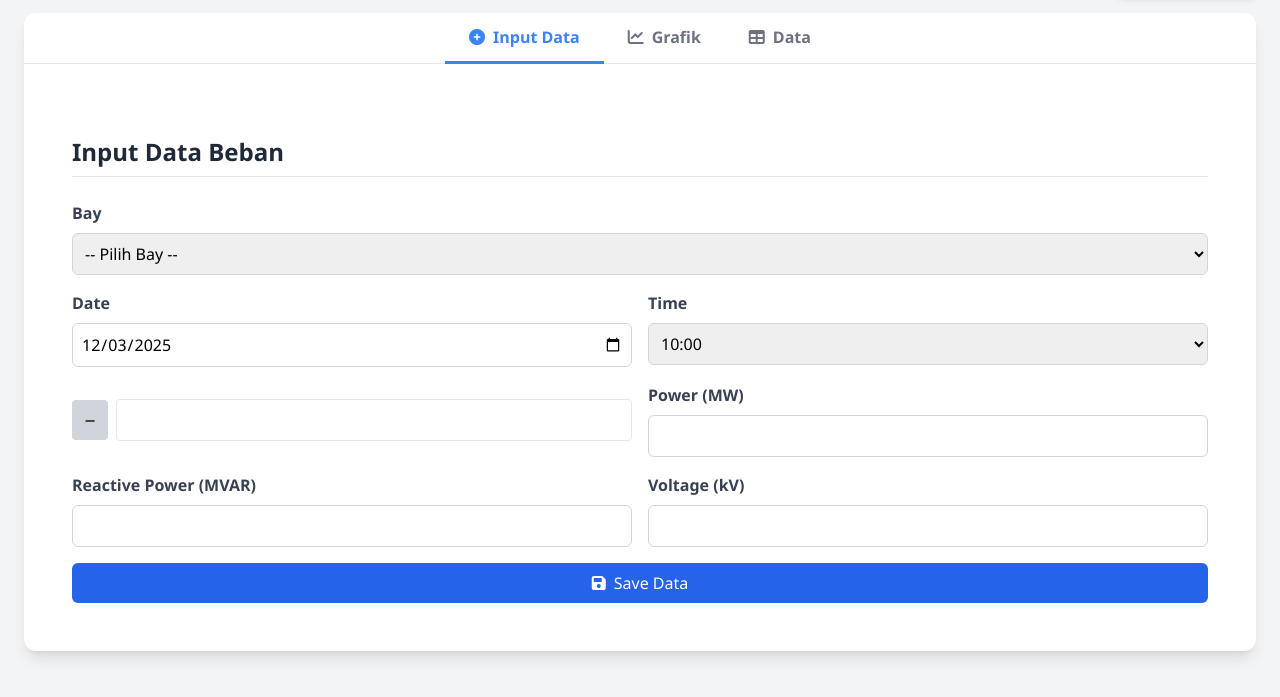
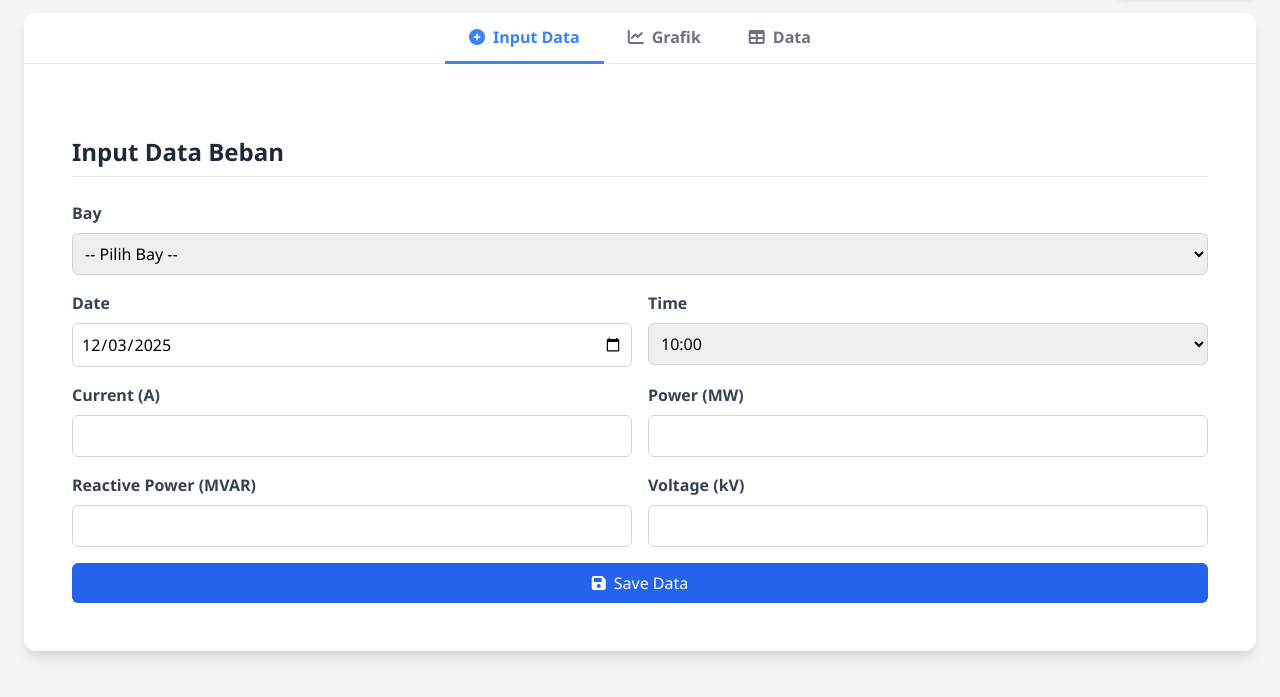
Before and after one commit to suralaya-17/gridmon, a plain HTML site: page index.html in a window 1280 px wide. Shown: the part 127-824 px from the top of the page. Drawn offline with nearby package versions, Linux system fonts and the light colour scheme; no server answers.

Commit message:
Update index.html

```diff
--- a/index.html
+++ b/index.html
@@ -221,11 +221,9 @@
 
               <!-- Measurement Inputs -->
               <div class="grid grid-cols-1 grid-cols-2 gap-4">
-                <div class="flex items-center gap-2">
-                    <button type="button" class="px-3 py-2 bg-gray-300 rounded" onclick="addMinus(this)">
-                        −
-                    </button>
-                    <input type="number" step="any" name="arus" class="flex-1 p-2 border rounded">
+                <div class="space-y-2">
+                  <label class="block font-semibold text-gray-700">Current (A)</label>
+                  <input type="number" step="0.01" name="arus" required inputmode="decimal" class="w-full p-2 border border-gray-300 rounded-md">
                 </div>
                 <div class="space-y-2">
                   <label class="block font-semibold text-gray-700">Power (MW)</label>
```
